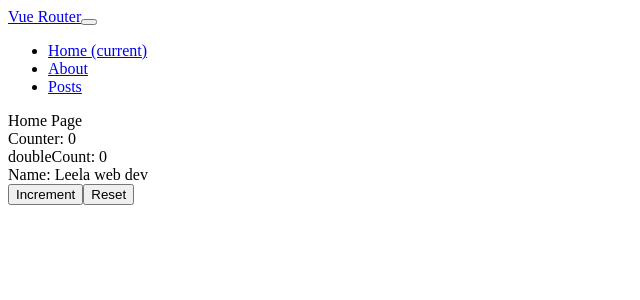
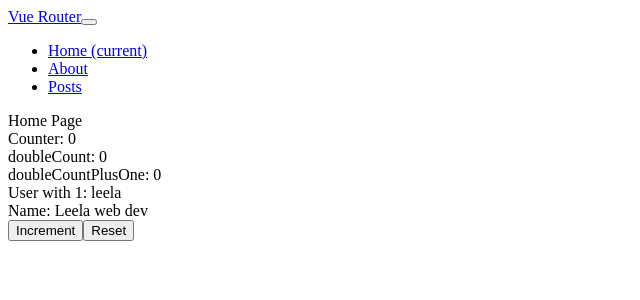
Before and after one commit to VarduhiGalstyan/vue3-composition, a Vue app: page / in a window 1280 px wide. Shown: the top 300 px of the page, without its empty margins (0-640 px from the left). Built offline with nearby package versions, Linux system fonts and the light colour scheme.

Commit message:
73. Getters Properties in Pinia and access getters across Stores in Vue Composition API - Vue 3

```diff
--- a/src/Pages/Home.vue
+++ b/src/Pages/Home.vue
@@ -3,6 +3,8 @@
     <div>Counter: {{ count }}</div>
     <div>doubleCount: {{ doubleCount}}</div>
     <!-- <div>doubleValue: {{ doubleValue}}</div> -->
+     <div>doubleCountPlusOne: {{ doubleCountPlusOne(3) }}</div>
+     <div>User with 1: {{ getUserById(1).name }}</div>
     <div>Name: {{ name }}</div>
     <div>
         <button @click="add()">Increment</button>
@@ -16,7 +18,7 @@ import { storeToRefs } from 'pinia';
 
 const counter = useCounterStore();
 
-const {count, doubleCount, name} = storeToRefs(counter);
+const {count, doubleCount, name, doubleCountPlusOne, getUserById} = storeToRefs(counter);
 
 const {increment} = counter;
 
--- /dev/null
+++ b/src/stores/UseStore.js
@@ -0,0 +1,13 @@
+import { defineStore } from "pinia";
+import { ref } from "vue";
+
+export const useUserStore = defineStore('userStore', () => {
+    const users = ref([
+        { id: 1, name: 'leela'},
+        { id: 2, name: 'dsds'}
+    ]);
+
+
+
+    return {users};
+});
--- a/src/stores/counter.js
+++ b/src/stores/counter.js
@@ -2,6 +2,7 @@
 import { defineStore } from 'pinia';
 import { computed, ref } from 'vue';
 import { useRoute } from 'vue-router';
+import { useUserStore } from './UseStore';
 
 // export const useCounterStore = defineStore ('counterStore', {
 //     state: () => {
@@ -11,7 +12,10 @@ import { useRoute } from 'vue-router';
 //         };
 //     },
 //     getters: {
-//         doubleCount: (state) => state.count * 2
+//         doubleCount: (state) => state.count * 2,
+//         doubleCountPlusOne() {
+//             return this.doubleCount +1;
+//         }
 //     },
 //     actions: {
 //         increment() {
@@ -24,7 +28,20 @@ export const useCounterStore = defineStore('counterStore', () => {
     const count = ref(0);
     const name = ref('Leela web dev');
 
+    const userStore = useUserStore();
+
     const doubleCount = computed(() => count.value *3);
+
+    const doubleCountPlusOne = computed(() => {
+        // return doubleCount.value + 1;
+        return (value) => {
+            return value * doubleCount.value;
+        };
+    });
+
+    const getUserById = computed(() => {
+        return (id) => userStore.users.find((user )=> user.id == id);
+    })
 
     function increment() {
         count.value ++;
@@ -39,7 +56,9 @@ export const useCounterStore = defineStore('counterStore', () => {
         count,
         name,
         doubleCount,
+        getUserById,
         increment,
+        doubleCountPlusOne,
         $reset
     };
 });
```
